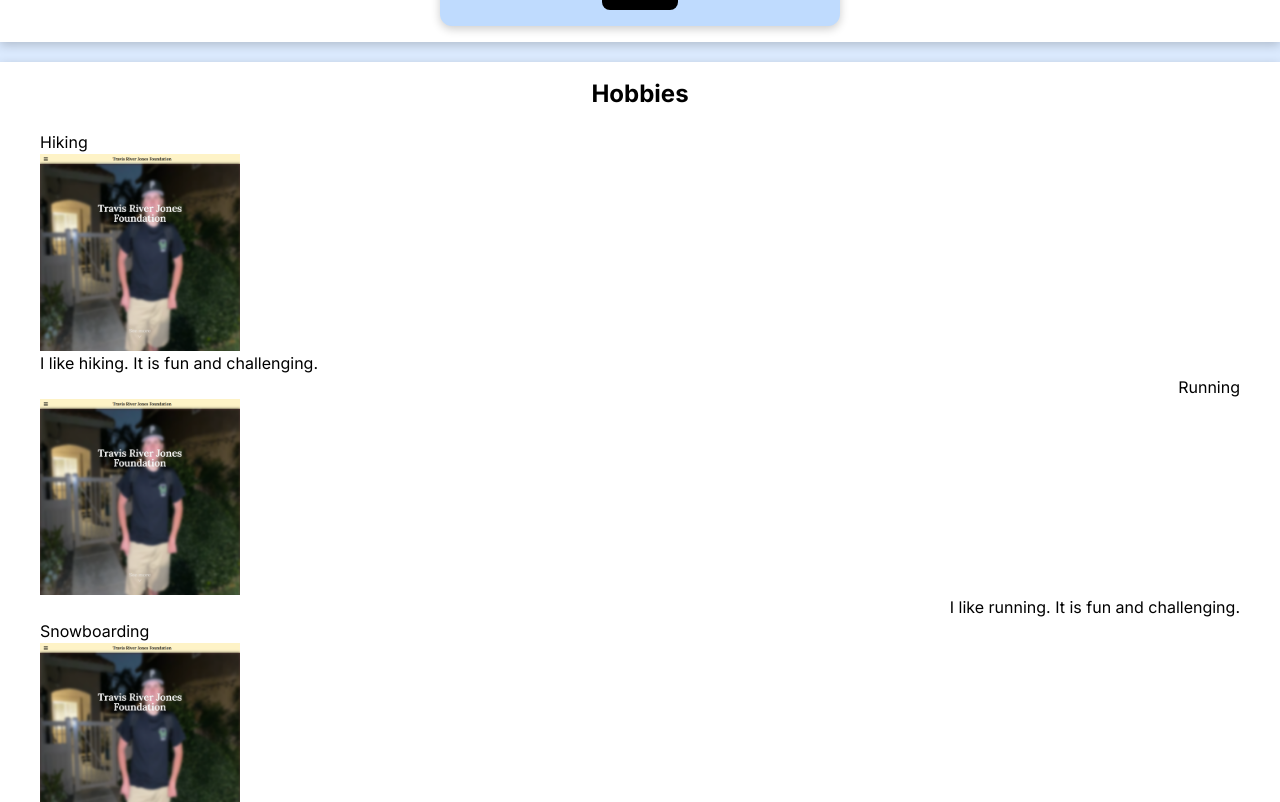
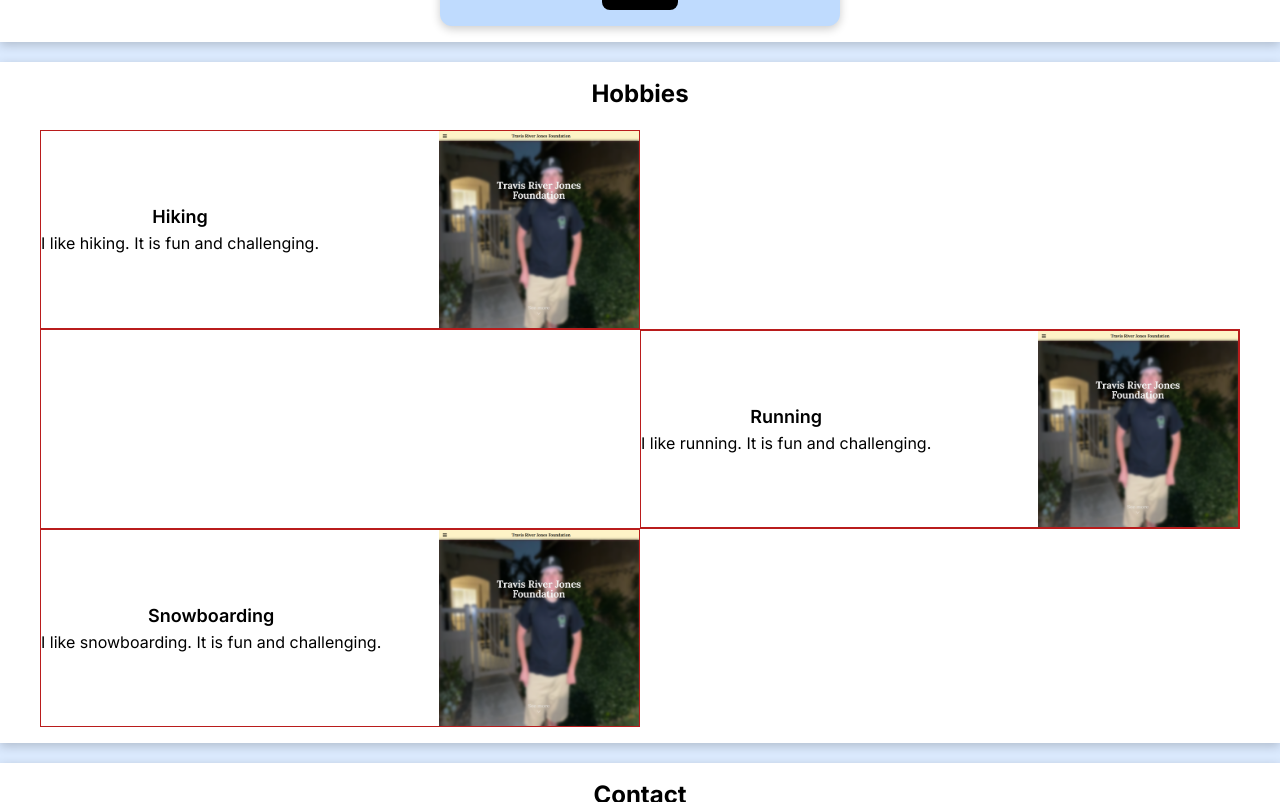
Before and after one commit to brandonmcconathy/portfolio, a Next.js app: page / in a window 1280 px wide. Shown: the part 1998-2800 px from the top of the page. Built offline with nearby package versions, Linux system fonts and the light colour scheme.

Commit message:
aligned the hobbies section

```diff
--- a/src/app/components/hobbies.tsx
+++ b/src/app/components/hobbies.tsx
@@ -6,9 +6,11 @@ function Hobbies(props: {title: string, imgpath: string, description: string}) {
 
   return(
     <>
-      <h1>{title}</h1>
-      <Image src={imgpath} alt={title} width={200} height={200} />
-      <p>{description}</p>
+      <div className="text-center">
+        <h1 className="text-lg font-semibold">{title}</h1>
+        <p className="">{description}</p>
+      </div>
+      <Image src={imgpath} alt={title} width={200} height={200} className="" />
     </>
   )
 }
@@ -18,7 +20,7 @@ export function HobbiesLeft(props: {title: string, imgpath: string, description:
   const { title, imgpath, description } = props
 
   return(
-    <div className="text-left">
+    <div className="flex justify-between items-center w-1/2 border border-red-700">
       <Hobbies title={title} imgpath={imgpath} description={description} />
     </div>
   )
@@ -29,8 +31,10 @@ export function HobbiesRight(props: {title: string, imgpath: string, description
   const { title, imgpath, description } = props
 
   return(
-    <div className="text-right">
-      <Hobbies title={title} imgpath={imgpath} description={description} />
+    <div className="flex justify-end border border-red-700">
+      <div className="flex justify-between items-center w-1/2 border border-red-700">
+        <Hobbies title={title} imgpath={imgpath} description={description} />
+      </div>
     </div>
   )
 }
```
